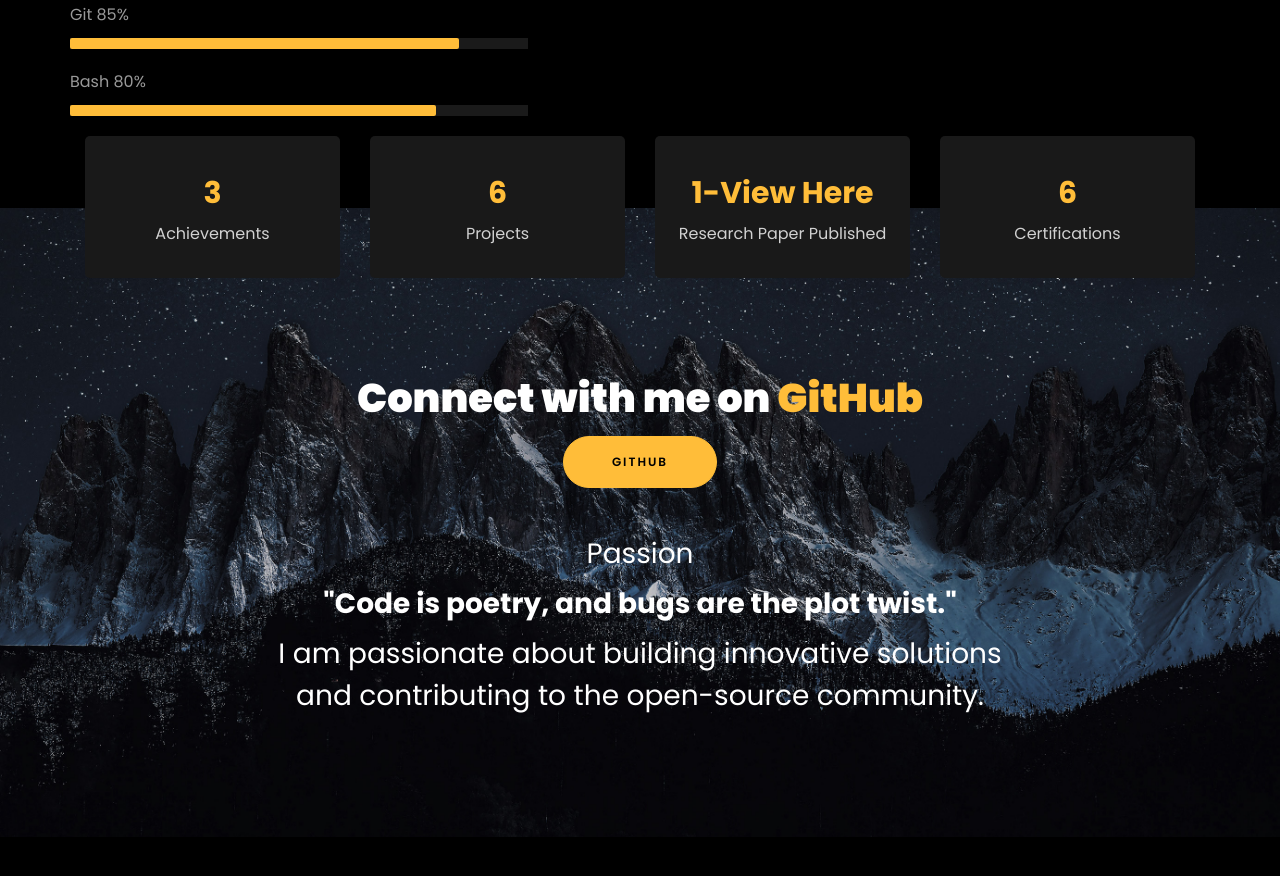
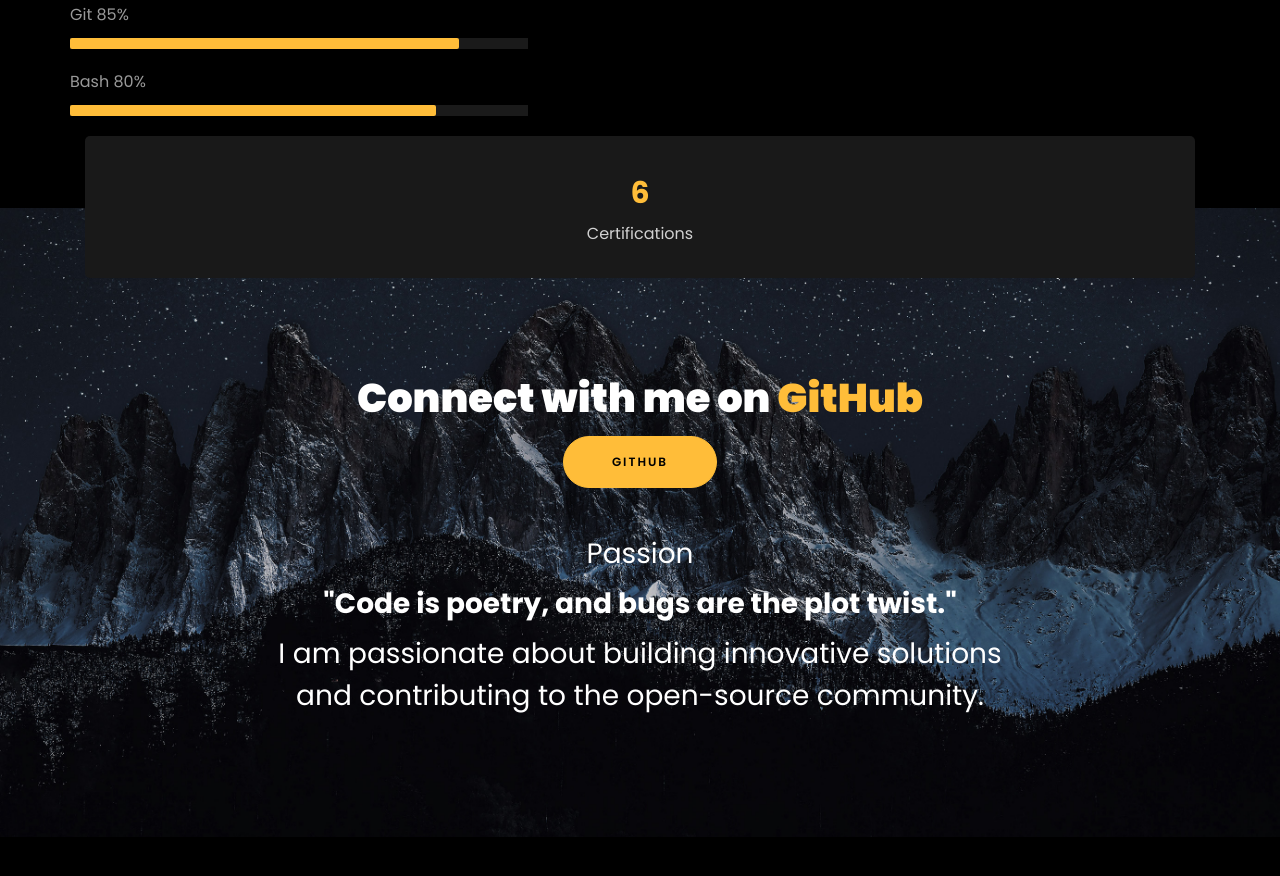
Before and after one commit to sachin40407/personal-website, a website: page index.html in a window 1280 px wide. Shown: the part 1814-2690 px from the top of the page. Drawn offline with nearby package versions, Linux system fonts and the light colour scheme; animation ran at ten frames a second; files whose address does not match are found by name.

Commit message:
Update index.html

```diff
--- a/index.html
+++ b/index.html
@@ -365,31 +365,6 @@
           <div class="col-md d-flex justify-content-center counter-wrap ftco-animate">
             <div class="block-18">
               <div class="text">
-                <strong class="number" data-number="4">0</strong>
-                <span>Achievements</span>
-              </div>
-            </div>
-          </div>
-          <div class="col-md d-flex justify-content-center counter-wrap ftco-animate">
-            <div class="block-18">
-              <div class="text">
-                <strong class="number" data-number="7">0</strong>
-                <span>Projects</span>
-              </div>
-            </div>
-          </div>
-          <div class="col-md d-flex justify-content-center counter-wrap ftco-animate">
-            <div class="block-18">
-              <div class="text">
-                <strong class="number"> <a href="https://ieeexplore.ieee.org/document/9915906">1-View Here</a></strong>
-                <span>Research Paper Published</span>
-              </div>
-            </div>
-          </div>
-
-          <div class="col-md d-flex justify-content-center counter-wrap ftco-animate">
-            <div class="block-18">
-              <div class="text">
                 <strong class="number" data-number="7">0</strong>
                 <span>Certifications</span>
               </div>
```
